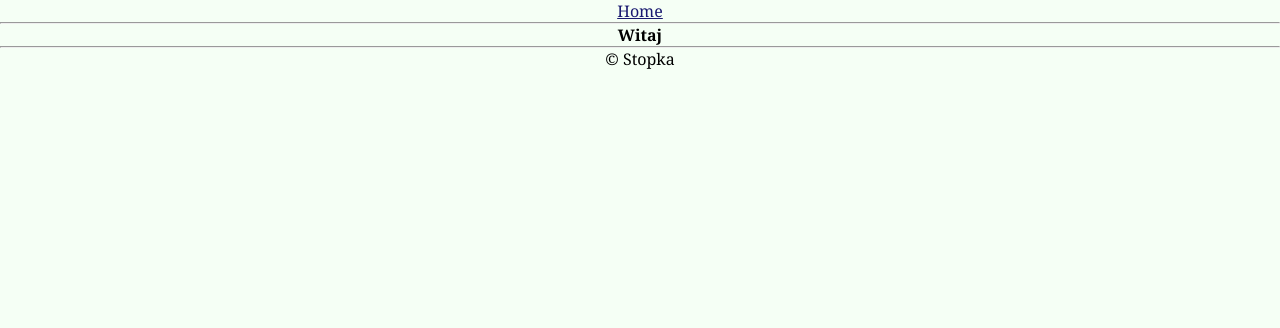
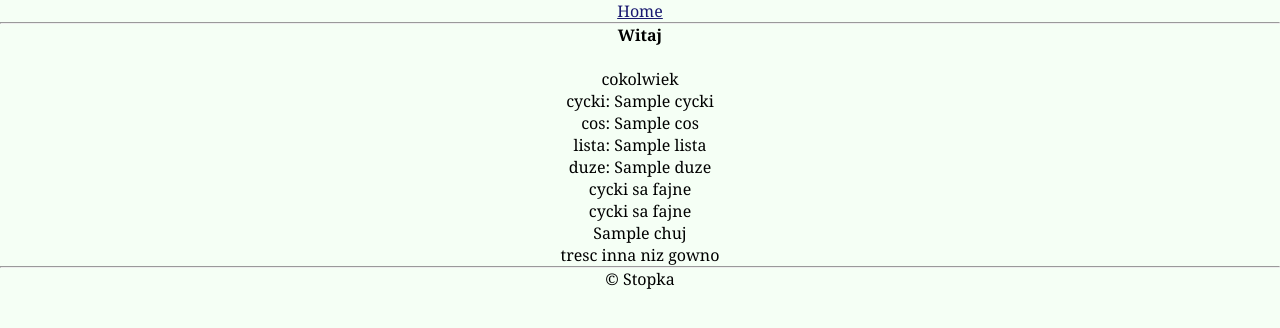
Before and after one commit to ewenement/prezenty, a Python web app: template Templates/index.html in a window 1280 px wide. Shown: the top 328 px of the page. Run offline with Jinja, Linux system fonts and the light colour scheme; the template is opened without the code that fills it: most values are stand-ins (such as "Sample title", 1, 10 or a date in 2020).

Commit message:
sciaga
tu kilka pożywnych rzeczy

```diff
--- /dev/null
+++ b/Templates/banan.html
@@ -0,0 +1 @@
+banan wszyscy
--- a/Templates/base.html
+++ b/Templates/base.html
@@ -16,6 +16,10 @@
 		</div>
 		<hr>
 		{% block body %}
+		cycki cycki cycki
+		{% endblock %}
+		{% block cokolwiek %}
+		tresc inna niz gowno
 		{% endblock %}
 		<hr>
 		<span>© Stopka</span>
--- a/Templates/index.html
+++ b/Templates/index.html
@@ -3,5 +3,20 @@
 {% block body %}
 
 <h4>Witaj</h4>
+<br>cokolwiek<br>
+cycki: {{ cycki }}
+<BR>
+cos: {{ cos }}<br>
+lista: {{ lista }}<BR>
+duze: {{ duze }}<br>
+
+cycki {% if duze %} sa fajne {% else %} smutek {% endif %}<BR>
+cycki {% if duze %} sa fajne {% elif lista %} mózgi {% else %} smutek {% endif %} <BR>
+
+<ul>
+	{% for chuj in lista %}
+		<li> {{ chuj }}</li>
+	{% endfor %}
+</ul>
 
 {% endblock %}
```
Also changed, not shown: run.py (+7 -1 lines), fav.ico (added).
